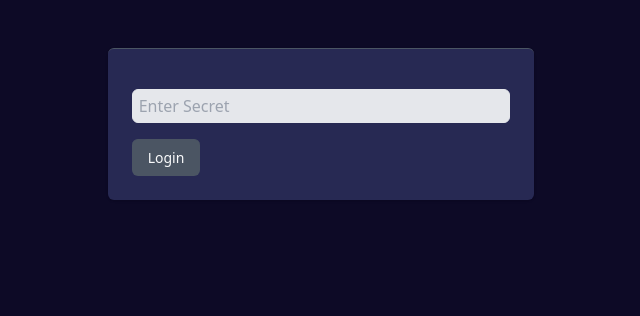
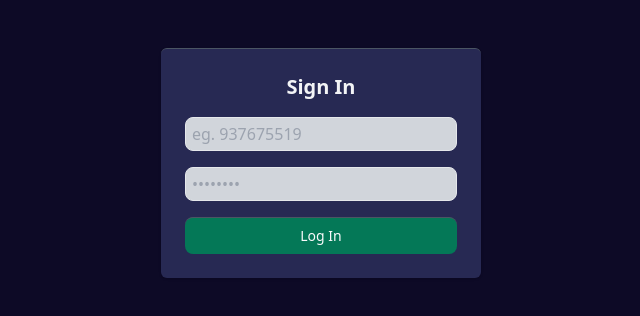
Before and after one commit to Lilyy22/lmis-chartjs, a React (Create React App) app: page / in a window 1280 px wide. Shown: the top 316 px of the page, without its empty margins (319-959 px from the left). Built offline with nearby package versions, Linux system fonts and the light colour scheme.

Commit message:
feat: fix authorization header

```diff
--- a/src/App.js
+++ b/src/App.js
@@ -1,7 +1,10 @@
+import React, { useEffect, useState } from "react";
 import { Route, Routes } from "react-router-dom";
 import Auth from "./pages/Auth";
 import Dashboard from "./pages/Dashboard";
 import { PrivateRoute, PrivateRoutes } from "./components/PrivateRoute";
+import { useMutation } from "@apollo/client";
+import { REFRESH_TOKEN } from "./query/mutation";
 
 function App() {
   return (
--- /dev/null
+++ b/src/TokenRefreshLink.js
@@ -0,0 +1,35 @@
+import { ApolloLink, useMutation } from "@apollo/client";
+import { REFRESH_TOKEN } from "./query/mutation";
+
+export const TokenRefreshLink = new ApolloLink(async (operation, forward) => {
+  const [refreshToken, { data, loading }] = useMutation(REFRESH_TOKEN);
+  const refresh_token = sessionStorage.getItem("refresh_token");
+
+  try {
+    operation.setContext((_, { headers }) => ({
+      headers: {
+        ...headers,
+        Authorization: `Bearer ${refresh_token}`,
+      },
+    }));
+
+    await refreshToken();
+
+    const new_access_token = data?.refreshToken?.tokens?.access_token;
+
+    sessionStorage.setItem("access_token", new_access_token);
+    sessionStorage.setItem(
+      "refresh_token",
+      data?.refreshToken?.tokens?.refresh_token
+    );
+
+    operation.setContext((_, { headers }) => ({
+      headers: {
+        ...headers,
+        Authorization: `Bearer ${new_access_token}`,
+      },
+    }));
+  } catch (err) {}
+
+  return forward(operation);
+});
--- a/src/index.js
+++ b/src/index.js
@@ -18,19 +18,20 @@ const httpLink = createHttpLink({
 });
 
 const authLink = setContext((_, { headers }) => {
-  // get the authentication token from local storage if it exists
-  const token = localStorage.getItem("access_token");
-  // return the headers to the context so httpLink can read them
-  if (token) {
+  // get the authentication token from session storage if it exists
+  const refresh_token = sessionStorage.getItem("refresh_token");
+  const access_token = sessionStorage.getItem("access_token");
+  if (access_token) {
     return {
+      // return the headers to the context
       headers: {
         ...headers,
-        Authorization: `Bearer ${token}`,
+        Authorization: access_token ? `Bearer ${access_token}` : "",
         "x-hasura-role": "admin",
       },
     };
   } else {
-    return;
+    return "";
   }
 });
 
@@ -41,9 +42,9 @@ const client = new ApolloClient({
 
 const root = ReactDOM.createRoot(document.getElementById("root"));
 root.render(
-  <ApolloProvider client={client}>
-    <BrowserRouter>
+  <BrowserRouter>
+    <ApolloProvider client={client}>
       <App />
-    </BrowserRouter>
-  </ApolloProvider>
+    </ApolloProvider>
+  </BrowserRouter>
 );
--- a/src/pages/Auth.jsx
+++ b/src/pages/Auth.jsx
@@ -4,18 +4,25 @@ import { SIGN_IN } from "../query/mutation";
 import { useNavigate } from "react-router-dom";
 
 const Auth = () => {
-  const [password, setPassword] = useState();
-  const [signIn, { loading, data, error }] = useMutation(SIGN_IN);
   const navigate = useNavigate();
+  const [phone, setPhone] = useState("");
+  const [password, setPassword] = useState("");
+  const [signIn, { loading, error }] = useMutation(SIGN_IN);
+  // handle signin
   const handleLogin = async (e) => {
     e.preventDefault();
     try {
-      const { data } = await signIn({ variables: { secret: password } });
+      const { data } = await signIn({
+        variables: { secret: password, phone_no: `+251${phone}` },
+      });
       const { access_token, refresh_token } = data.signIn.tokens;
       sessionStorage.setItem("access_token", access_token);
       sessionStorage.setItem("refresh_token", refresh_token);
+      sessionStorage.setItem("refresh", false);
+
       navigate("dashboard");
     } catch (error) {}
+    setPhone("");
     setPassword("");
   };
   return (
@@ -24,22 +31,35 @@ const Auth = () => {
         <div className="text-center py-2 bg-orange-500"> {error.message} </div>
       )}
       <div className="w-full h-screen z-40 backdrop-blur-md bg-[#0d0a26] pt-12">
-        <div className="z-50 rounded-md w-[80%] lg:w-1/3 p-6 shadow m-auto bg-[#272953] border-t border-gray-600">
+        <div className="z-50 rounded-md w-[80%] md:w-1/3 xl:w-1/4 p-6 shadow m-auto bg-[#272953] border-t border-gray-600">
           <form onSubmit={handleLogin}>
+            <h5 className="font-bold text-xl text-gray-100 text-center">
+              Sign In
+            </h5>
+            <div className="my-4">
+              <input
+                type="text"
+                value={phone}
+                onChange={(e) => setPhone(e.target.value)}
+                className="w-full px-1.5 py-1 border rounded-lg outline-none foucs:ring ring-gray-400 bg-gray-300"
+                placeholder="eg. 937675519"
+              />
+            </div>
+
             <div className="my-4">
               <input
                 type="password"
                 value={password}
                 onChange={(e) => setPassword(e.target.value)}
-                className="w-full px-1.5 py-1 border rounded-md outline-none foucs:ring ring-gray-400 bg-gray-200"
-                placeholder="Enter Secret"
+                className="w-full px-1.5 py-1 border rounded-lg outline-none foucs:ring ring-gray-400 bg-gray-300"
+                placeholder="••••••••"
               />
             </div>
             <button
-              type="submit"
-              className="rounded-md bg-gray-600 text-gray-50 px-4 py-2 text-sm border-t border-gray-600"
+              type={loading ? "button" : "submit"}
+              className="rounded-lg w-full bg-emerald-700 text-gray-50 px-4 py-2 text-sm border-t border-gray-600"
             >
-              {loading ? "Logging in ..." : "Login"}
+              {loading ? "Logging in ..." : "Log In"}
             </button>
           </form>
         </div>
--- a/src/pages/Dashboard.jsx
+++ b/src/pages/Dashboard.jsx
@@ -18,26 +18,19 @@ const Dashboard = () => {
   active_date.setDate(current_date.getDate() - 2);
   // Format active_date to "yyyy-mm-dd"
   const formattedActiveDate = active_date.toISOString().split("T")[0];
-  const {
-    loading: activeUsersLoading,
-    error: activeUsersError,
-    data: activeUsersData,
-  } = useQuery(GET_ACTIVE_USERS, {
-    variables: { activeDate: formattedActiveDate },
-  });
-  const {
-    loading: genderLoading,
-    error: genderError,
-    data: genderData,
-  } = useQuery(GET_LABOR_BY_GENDER);
+  const { loading: activeUsersLoading, data: activeUsersData } = useQuery(
+    GET_ACTIVE_USERS,
+    {
+      variables: { activeDate: formattedActiveDate },
+    }
+  );
+  const { data: genderData } = useQuery(GET_LABOR_BY_GENDER);
   const {
     loading: userCountLoading,
     error: userCountError,
     data: userCountData,
   } = useQuery(GET_USER_COUNT);
   const {
-    loading: lockedOutUsersLoading,
-    error: lockedOutUsersError,
     data: lockedOutUsersData,
   } = useQuery(GET_LOCKED_OUT_USERS);
 
--- a/src/query/mutation.js
+++ b/src/query/mutation.js
@@ -1,8 +1,8 @@
 import { gql } from "@apollo/client";
 
 export const SIGN_IN = gql`
-  mutation SIGN_IN($secret: String!) {
-    signIn(password: $secret, phoneNumber: "+251937675519") {
+  mutation SIGN_IN($secret: String!, $phone_no: String!) {
+    signIn(password: $secret, phoneNumber: $phone_no) {
       tokens {
         access_token
         refresh_token
@@ -10,3 +10,20 @@ export const SIGN_IN = gql`
     }
   }
 `;
+
+export const REFRESH_TOKEN = gql`
+  mutation REFRESH_TOKEN {
+    refreshToken {
+      tokens {
+        access_token
+        refresh_token
+      }
+      data {
+        email
+        id
+        phoneNumber
+        role
+      }
+    }
+  }
+`;
```
Also changed, not shown: 1 other file (tests, documents, lock files or other folders).
